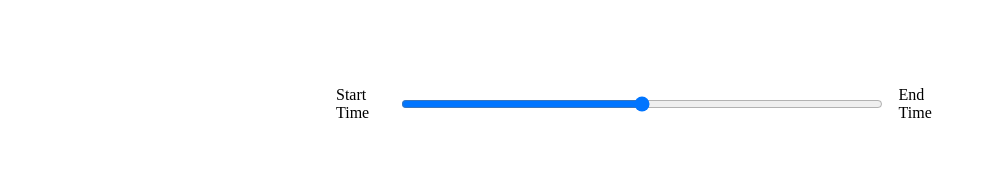
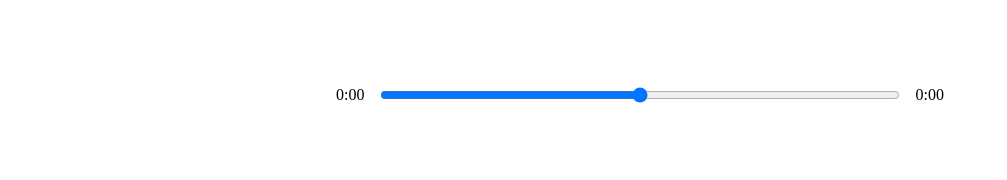
Before and after one commit to ahmadalnaib/music-app-react, a React (Create React App) app: page / in a window 1280 px wide. Shown: the part 447-627 px from the top of the page, without its empty margins (0-1007 px from the left). Built offline with nearby package versions, Linux system fonts and the light colour scheme.

Commit message:
update time

```diff
--- a/src/components/Player.js
+++ b/src/components/Player.js
@@ -1,4 +1,4 @@
-import React,{useRef} from 'react';
+import React,{useRef,useState} from 'react';
 import {FontAwesomeIcon} from '@fortawesome/react-fontawesome';
 import {faPlay,faAngleLeft,faAngleRight} from '@fortawesome/free-solid-svg-icons';
 
@@ -12,19 +12,39 @@
     setIsPlaying(!isPlaying);
   }
 
+
+  const timeUpdateHandler=(e) =>{
+            const current=e.target.currentTime;
+            const duration=e.target.duration;
+
+            setSongInfo({...songInfo,currentTime:current,duration:duration})
+  };
+
+  const getTime=(time)=>{
+  return (
+   Math.floor(time/60)+":"+("0"+Math.floor(time % 60)).slice(-2)
+   )
+  }
+
+  // state
+  const[songInfo,setSongInfo]=useState({
+    currentTime:null,
+    duration:null
+  })
+
   return (
     <div className="player">
      <div className="time-control">
-       <p>Start Time</p>
+  <p>{getTime(songInfo.currentTime)}</p>
        <input type="range"/>
-       <p>End Time</p>
+  <p>{getTime(songInfo.duration)}</p>
      </div>
      <div className="play-control">
         <FontAwesomeIcon className="left" size="2x" icon={faAngleLeft}/>
         <FontAwesomeIcon onClick={playSongHandler} className="play"  size="2x" icon={faPlay}/>
         <FontAwesomeIcon className="right"  size="2x" icon={faAngleRight}/>
      </div>
-     <audio ref={audioRef} src={currentSong.audio}></audio>
+     <audio onLoadedMetadata={timeUpdateHandler} onTimeUpdate={timeUpdateHandler} ref={audioRef} src={currentSong.audio}></audio>
     </div>
   )
 }
```
